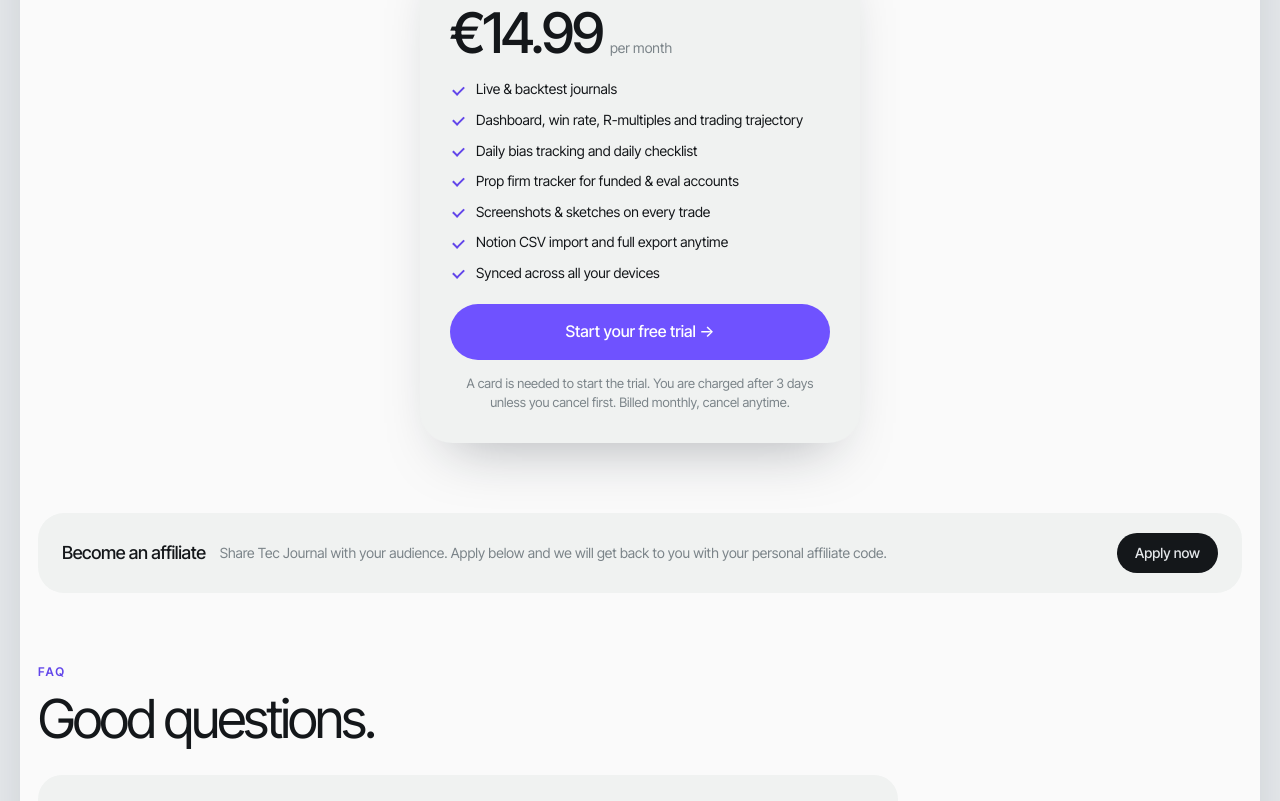
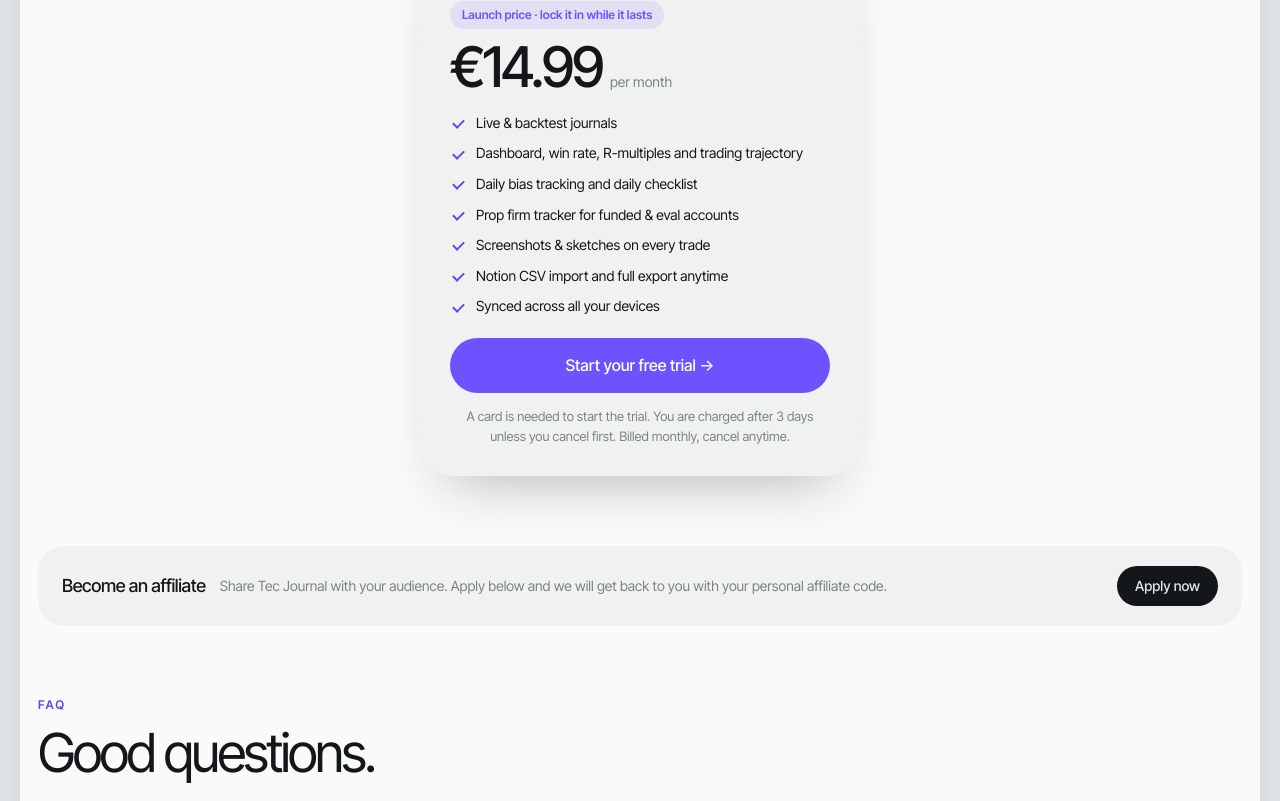
Before and after one commit to TecJournal/tecjournal-site, a plain HTML site: page index.html in a window 1280 px wide. Shown: the part 4780-5581 px from the top of the page. Drawn offline with Linux system fonts and the light colour scheme.

Commit message:
Add files via upload

```diff
--- a/index.html
+++ b/index.html
@@ -4,7 +4,9 @@
 <title>Tec Journal – Trading journal for NQ &amp; ES day traders</title>
 <meta name="description" content="Tec Journal is a trading journal for day traders. Log trades in seconds and see win rate, R-multiples, trading trajectory and daily bias accuracy. Includes a prop firm tracker and a daily checklist. Try it free for 3 days.">
 <link rel="canonical" href="https://tecjournal.app/">
-<link rel="icon" href="logo.png" type="image/png">
+<link rel="icon" href="/favicon.ico" sizes="48x48">
+<link rel="icon" href="/icon-192.png" type="image/png" sizes="192x192">
+<link rel="apple-touch-icon" href="/icon-192.png">
 <meta name="theme-color" content="#14171a">
 <meta property="og:type" content="website"><meta property="og:site_name" content="Tec Journal"><meta property="og:title" content="Tec Journal – Trading journal for NQ &amp; ES day traders"><meta property="og:description" content="Log trades in seconds. Stats, trading trajectory, daily bias, prop accounts and a daily checklist, on the web."><meta property="og:url" content="https://tecjournal.app/"><meta property="og:image" content="https://tecjournal.app/logo.png">
 <meta name="twitter:card" content="summary">
@@ -348,7 +350,7 @@ body[data-pg=checklist] .hbar .seg,body[data-pg=checklist] #fb{display:none}
 .pr-card{margin:30px auto 0;max-width:440px;text-align:left;background:var(--card);border-radius:32px;padding:30px;box-shadow:var(--sh)}
 .pr-top{display:flex;align-items:center;justify-content:space-between;gap:10px;flex-wrap:wrap}.pr-n{font-size:20px;font-weight:500;letter-spacing:-.02em}
 .pr-tag{background:var(--ac);color:#fff;border-radius:99px;padding:5px 12px;font-size:12px;font-weight:600}
-.pr-amt{margin:18px 0 6px;display:flex;align-items:baseline;gap:8px}.pr-amt b{font-size:clamp(40px,6vw,56px);letter-spacing:-.05em;font-weight:500;line-height:1}.pr-amt span{color:var(--mut)}
+.pr-lau{display:inline-block;margin-top:14px;padding:5px 12px;border-radius:99px;background:rgba(112,82,255,.12);color:#7052ff;font-size:12px;font-weight:600}.pr-amt{margin:10px 0 6px;display:flex;align-items:baseline;gap:8px}.pr-amt b{font-size:clamp(40px,6vw,56px);letter-spacing:-.05em;font-weight:500;line-height:1}.pr-amt span{color:var(--mut)}
 .pr-l{list-style:none;margin:18px 0 22px;padding:0;display:grid;gap:11px}.pr-l li{position:relative;padding-left:26px;line-height:1.4}.pr-l li:before{content:"";position:absolute;left:3px;top:.45em;width:9px;height:5px;border-left:2px solid var(--ac);border-bottom:2px solid var(--ac);transform:rotate(-45deg)}
 .pr-b{width:100%}.pr-s{color:var(--mut);font-size:13px;line-height:1.5;margin:14px 0 0;text-align:center}
 /* affiliate modal */
@@ -391,6 +393,7 @@ body[data-pg=checklist] .hbar .seg,body[data-pg=checklist] #fb{display:none}
 <p class="dl-n"><b>Mac:</b> unzip, drag Tec Journal to Applications, then right-click the app and choose Open the first time. Not sure which Mac? Apple menu, About This Mac: "Apple M" is Apple Silicon, "Intel" is Intel.<br><b>Windows:</b> if SmartScreen warns, click More info, then Run anyway. The app is not code-signed yet.</p></section>
 <section class="lp-sec lp-rv pr-sec" id="lp-pricing"><div class="lp-k">Pricing</div><h2 class="lp-h2">One plan. Everything included.</h2><p class="lp-p">Try it free for 3 days. Cancel anytime.</p>
 <div class="pr-card"><div class="pr-top"><span class="pr-n">Tec Journal</span><span class="pr-tag">3-day free trial</span></div>
+<div class="pr-lau">Launch price · lock it in while it lasts</div>
 <div class="pr-amt"><b id="pr-amt">€14.99</b><span>per month</span></div>
 <ul class="pr-l"><li>Live &amp; backtest journals</li><li>Dashboard, win rate, R-multiples and trading trajectory</li><li>Daily bias tracking and daily checklist</li><li>Prop firm tracker for funded &amp; eval accounts</li><li>Screenshots &amp; sketches on every trade</li><li>Notion CSV import and full export anytime</li><li>Synced across all your devices</li></ul>
 <button class="lp-cta lp-big pr-b" data-lp="signup">Start your free trial &rarr;</button>
```
Also changed, not shown: favicon.ico (added), icon-192.png (added).
